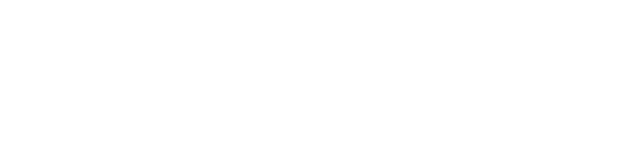
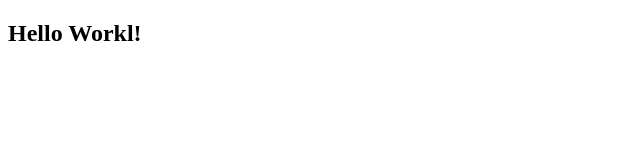
Before and after one commit to grigdeg99/project, a plain HTML site: page index.html in a window 1280 px wide. Shown: the whole page, without its empty margins (0-640 px from the left). Drawn offline with Linux system fonts and the light colour scheme.

Commit message:
13.03.2021 2t project

```diff
--- a/index.html
+++ b/index.html
@@ -9,7 +9,7 @@
 
 <body>
 
-
+   <h2>Hello Workl!</h2>
 
 
 
```
